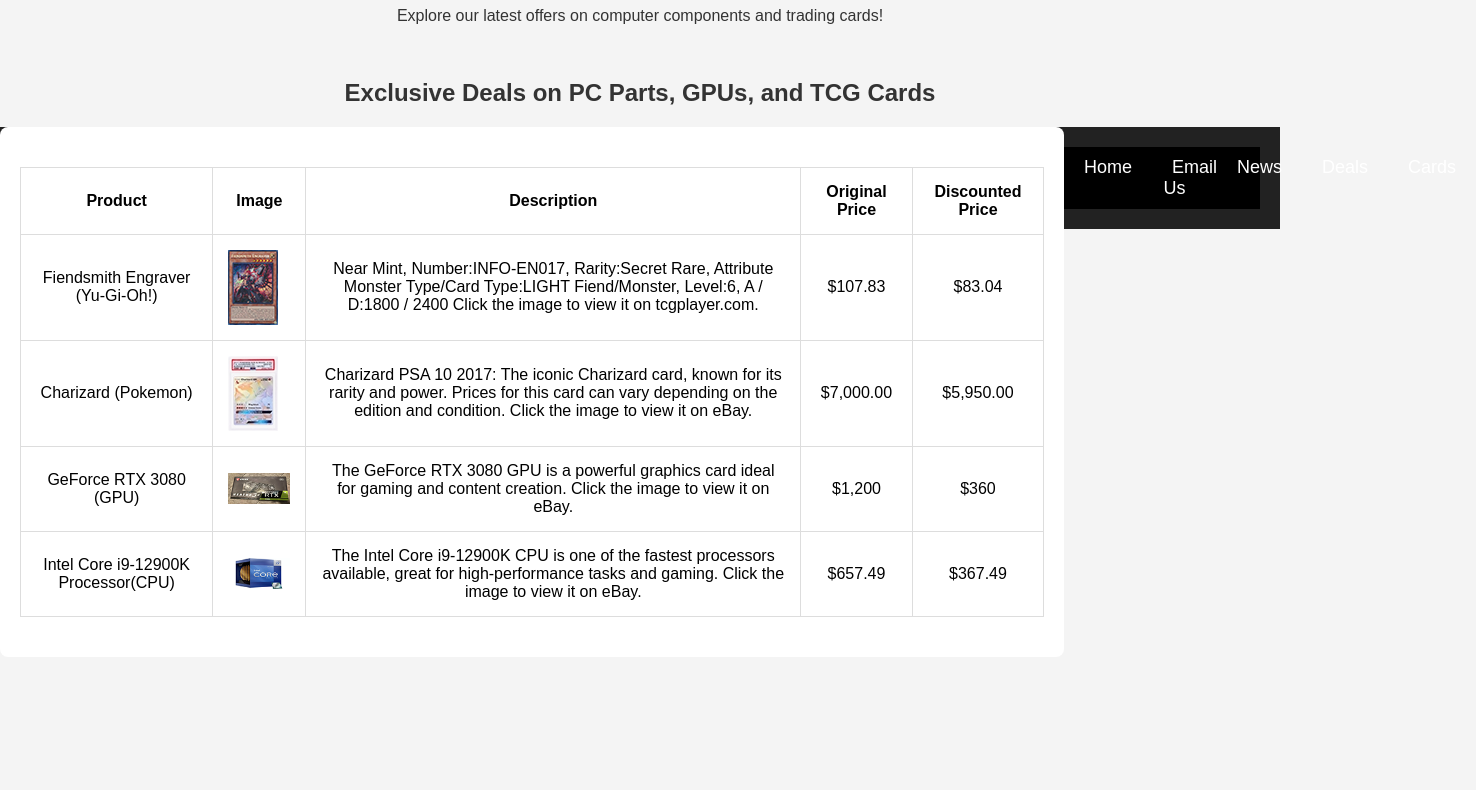
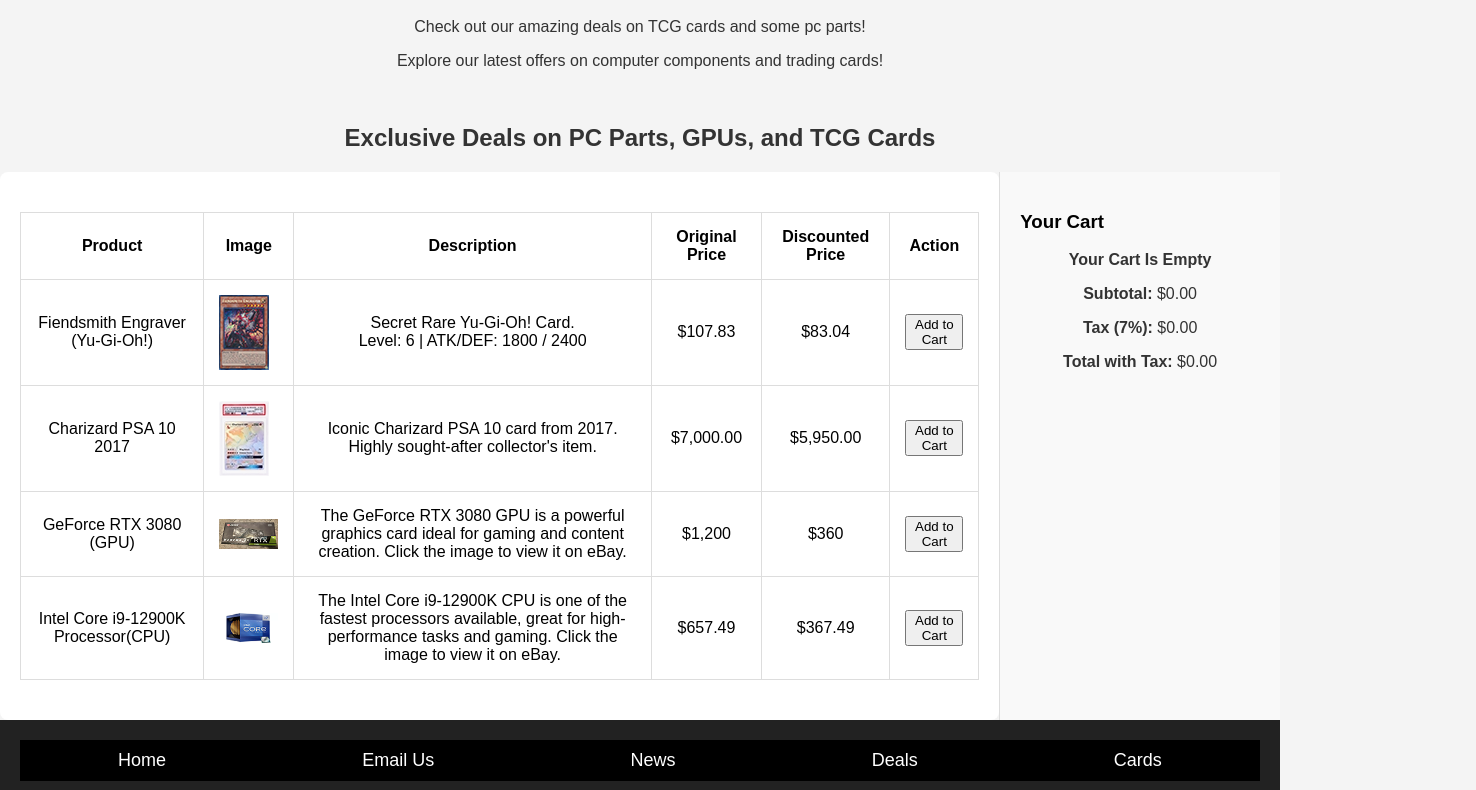
Before and after one commit to Jimmy-seraph1080/csc271_projects, a plain HTML site: page product_site/deals_page.html in a window 1280 px wide. Shown: the part 277-1067 px from the top of the page, 1476 px wide, since content can reach past the window. Before the commit the page ends 934 px from the top, so only its background shows below. Drawn offline with Linux system fonts and the light colour scheme.

Commit message:
git error

```diff
--- a/product_site/deals_page.html
+++ b/product_site/deals_page.html
@@ -31,7 +31,7 @@
         <br>
 
         <h2>Exclusive Deals on PC Parts, GPUs, and TCG Cards</h2>
-
+        <div class = "container">
             <div class = "content">
                 <table>
                     <tr>
@@ -40,6 +40,7 @@
                         <th>Description</th>
                         <th>Original Price</th>
                         <th>Discounted Price</th>
+                        <th>Action</th>
                     </tr>
 
                     <tr>
@@ -49,28 +50,28 @@
                                 <img src="images/fiendsmith.png" alt="Fiendsmith Engraver - The Infinite Forbidden (INFO)" >
                             </a>
                         </td>
-                <td> Near Mint,
-                    Number:INFO-EN017,
-                    Rarity:Secret Rare,
-                    Attribute Monster Type/Card Type:LIGHT Fiend/Monster,
-                    Level:6,
-                    A / D:1800 / 2400
-                    Click the image to view it on tcgplayer.com.
+                        <td>Secret Rare Yu-Gi-Oh! Card. <br>
+                            Level: 6 | ATK/DEF: 1800 / 2400
                         </td>
                         <td>$107.83</td>
                         <td>$83.04</td>
+                        <td><button onclick="add_to_cart('Fiendsmith Engraver', 83.04)">Add to Cart</button></td>
                     </tr>
 
                     <tr>
-                <td>Charizard (Pokemon)</td>
+                        <td>Charizard PSA 10 2017</td>
                         <td>
-                    <a href="https://www.ebay.com/itm/356116920799?mkcid=16&mkevt=1&mkrid=711-127632-2357-0&ssspo=dxxvmy5utqu&sssrc=2047675&ssuid=&widget_ver=artemis&media=COPY">
-                        <img src="images/charizard.webp" alt="Charizard psa 10" >
+                            <a href="https://www.ebay.com/itm/356116920799">
+                                <img src="images/charizard.webp" alt="TCG card called Charizard PSA 10">
                             </a>
                         </td>
-                <td>Charizard PSA 10 2017: The iconic Charizard card, known for its rarity and power. Prices for this card can vary depending on the edition and condition. Click the image to view it on eBay.</td>
+                        <td>
+                            Iconic Charizard PSA 10 card from 2017. <br>
+                            Highly sought-after collector's item.
+                        </td>
                         <td>$7,000.00</td>
                         <td>$5,950.00</td>
+                        <td><button onclick="add_to_cart('Charizard PSA 10 2017', 5950)">Add to Cart</button></td>
                     </tr>
 
                     <tr>
@@ -83,6 +84,7 @@
                         <td>The GeForce RTX 3080 GPU is a powerful graphics card ideal for gaming and content creation. Click the image to view it on eBay.</td>
                         <td>$1,200</td>
                         <td>$360</td>
+                        <td><button onclick="add_to_cart('GeForce RTX 3080 (GPU)', 360)">Add to Cart</button></td>
                     </tr>
 
                     <tr>
@@ -95,8 +97,22 @@
                         <td>The Intel Core i9-12900K CPU is one of the fastest processors available, great for high-performance tasks and gaming. Click the image to view it on eBay.</td>
                         <td>$657.49</td>
                         <td>$367.49</td>
+                        <td><button onclick="add_to_cart('Intel Core i9-12900K Processor(CPU)', 367.49)">Add to Cart</button></td>
                     </tr>
                 </table>
+            </div>
+
+            <div id="cart_update" class="cart_display">
+                <h3>Your Cart</h3>
+                <div id="cart_items">
+                    <p><strong>Your Cart Is Empty</strong></p>
+                </div>
+                <p><strong>Subtotal:</strong> $<span id="subtotal_display">0.00</span></p>
+                <p><strong>Tax (7%):</strong> $<span id="tax_display">0.00</span></p>
+                <p><strong>Total with Tax:</strong> $<span id="total_display">0.00</span></p>
+            </div>
+
+
         </div>
 
         <div class="foot">
@@ -111,15 +127,8 @@
             </nav>
         </div>
 
-    <script>
-        //source : https://rails.devcamp.com/trails/javascript-in-the-browser/campsites/javascript-dom/guides/how-to-use-javascript-s-toggle-function
-        const nav_Toggle = document.getElementById('nav_Toggle');
-        const nav_bar = document.getElementById('nav_bar');
+        <script src = "js/simple_script.js"></script>
 
-        nav_Toggle.addEventListener('click', () => {
-            nav_bar.classList.toggle('nav_open');
-        });
-    </script>
     </body>
 
 </html>
```
Lines whose indentation alone changed are shown as unchanged.
